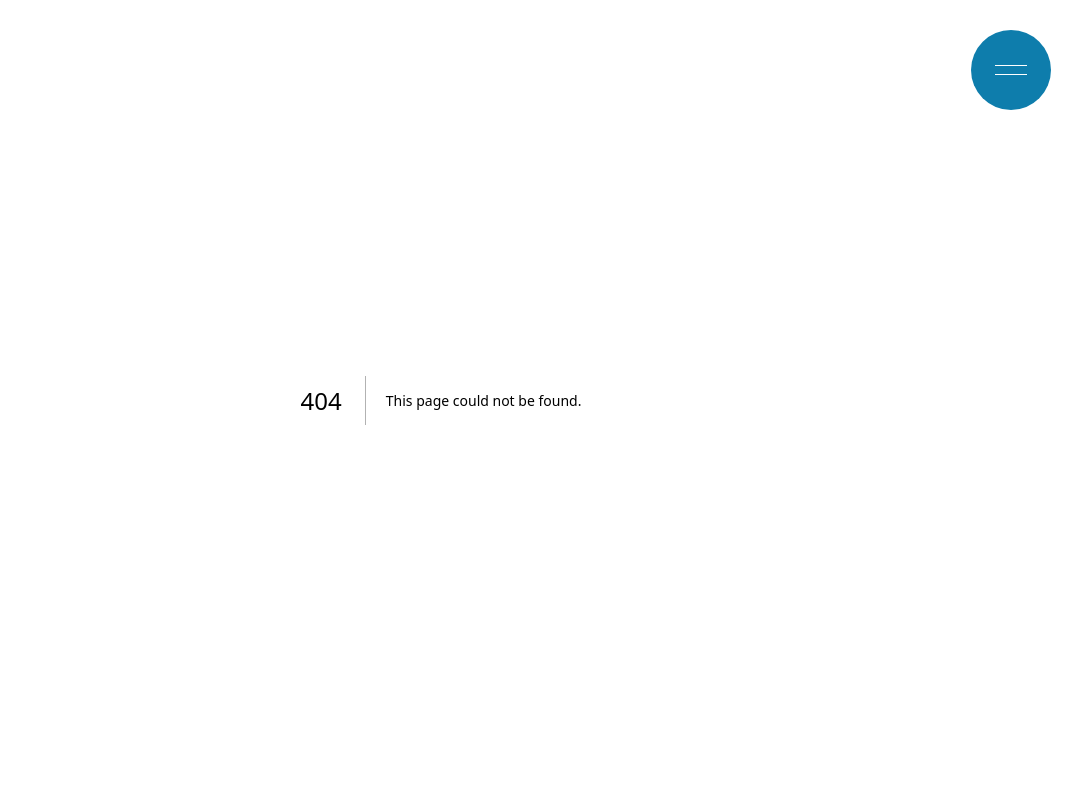
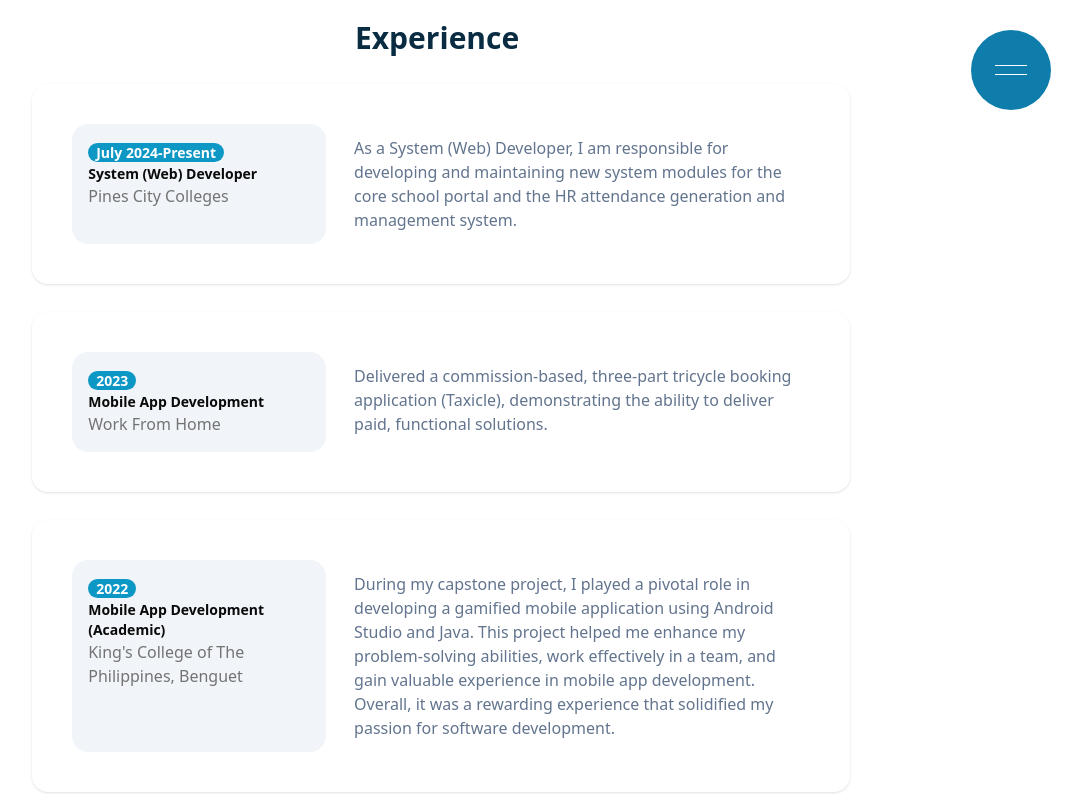
Before and after one commit to joneltech07/joneltech, a Next.js app: page /Experience in a window 1280 px wide. Before the commit this address had no page. Shown: the whole page, without its empty margins (199-1280 px from the left). Built offline with nearby package versions, Linux system fonts and the light colour scheme.

Commit message:
Add experience section.

```diff
--- a/app/(root)/page.tsx
+++ b/app/(root)/page.tsx
@@ -11,6 +11,7 @@ import Home from "../Home/page";
 import { initializeRefsStore } from "@/store/useMenuStore";
 import AboutMe from "../AboutMe/page";
 import AnimatedText from "@/components/AnimatedText";
+import Experience from "../Experience/page";
 
 export default function Index() {
   const container = useRef<HTMLElement | null>(null);
@@ -22,6 +23,7 @@ export default function Index() {
   const homeRef = useRef<HTMLDivElement | null>(null);
   const aboutRef = useRef<HTMLDivElement | null>(null);
   const stackRef = useRef<HTMLDivElement | null>(null);
+  const experienceRef = useRef<HTMLDivElement | null>(null);
   const projectRef = useRef<HTMLDivElement | null>(null);
 
   // Map section names to their corresponding Refs
@@ -29,6 +31,7 @@ export default function Index() {
     home: container,
     about: aboutRef,
     stack: stackRef,
+    experience: experienceRef,
     projects: projectRef,
   };
 
@@ -73,7 +76,9 @@ export default function Index() {
           </div>
         </section>
 
-        <section ref={projectRef} className="py-[50px]">
+        <Experience ref={experienceRef} />
+
+        <section ref={projectRef} className="py-[200px]">
           <div className="text-center space-y-3">
             <AnimatedText
               once
--- /dev/null
+++ b/app/Experience/page.tsx
@@ -0,0 +1,39 @@
+import AnimatedText from "@/components/AnimatedText";
+import FadeInOnScroll from "@/components/FadeInOnScroll";
+import { experienceCardDetails } from "@/constants/experience";
+import React from "react";
+
+export default function Experience({ ref }) {
+  return (
+    <section
+      ref={ref}
+      className="py-[20px] flex items-center flex-col space-y-3 gap-4 px-6 sm:px-14"
+    >
+      <AnimatedText
+        once
+        text="Experience"
+        className="font-bold text-3xl text-[#0a2c42]"
+      />
+
+      {experienceCardDetails.map((item, idx) => (
+        <FadeInOnScroll
+          delay={idx + 1 * 0.1}
+          yOffset={10}
+          key={idx}
+          className="shadow rounded-2xl flex gap-4 p-10 w-[70%]"
+        >
+          <div className="p-4 flex-1 rounded-2xl bg-slate-100">
+            <p className="rounded-full bg-[#0d97c5] text-sm px-2 font-bold text-white inline">
+              {item.range}
+            </p>
+            <p className="text-sm font-bold">{item.job_title}</p>
+            <p className="text-muted-foreground">{item.company}</p>
+          </div>
+          <div className="p-3 flex-2 text-wrap text-slate-500">
+            {item.description}
+          </div>
+        </FadeInOnScroll>
+      ))}
+    </section>
+  );
+}
--- a/components/header/nav/index.tsx
+++ b/components/header/nav/index.tsx
@@ -20,6 +20,10 @@ const navItems = [
   {
     title: "Tech Stack",
     href: "stack",
+  },
+  {
+    title: "Experience",
+    href: "experience",
   },
   {
     title: "Projects",
--- /dev/null
+++ b/constants/experience.ts
@@ -0,0 +1,23 @@
+export const experienceCardDetails = [
+  {
+    range: "July 2024-Present",
+    job_title: "System (Web) Developer",
+    company: "Pines City Colleges",
+    description:
+      "As a System (Web) Developer, I am responsible for developing and maintaining new system modules for the core school portal and the HR attendance generation and management system.",
+  },
+  {
+    range: "2023",
+    job_title: "Mobile App Development",
+    company: "Work From Home",
+    description:
+      "Delivered a commission-based, three-part tricycle booking application (Taxicle), demonstrating the ability to deliver paid, functional solutions.",
+  },
+  {
+    range: "2022",
+    job_title: "Mobile App Development (Academic)",
+    company: "King's College of The Philippines, Benguet",
+    description:
+      "During my capstone project, I played a pivotal role in developing a gamified mobile application using Android Studio and Java. This project helped me enhance my problem-solving abilities, work effectively in a team, and gain valuable experience in mobile app development. Overall, it was a rewarding experience that solidified my passion for software development.",
+  },
+];
```
